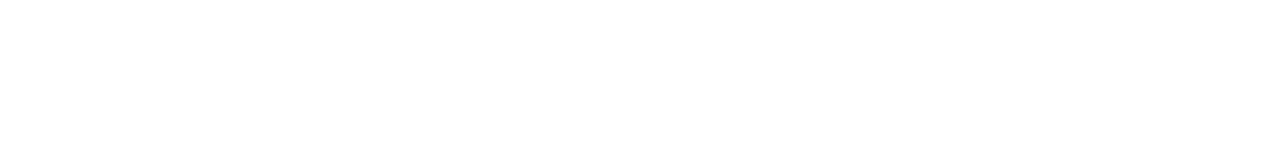
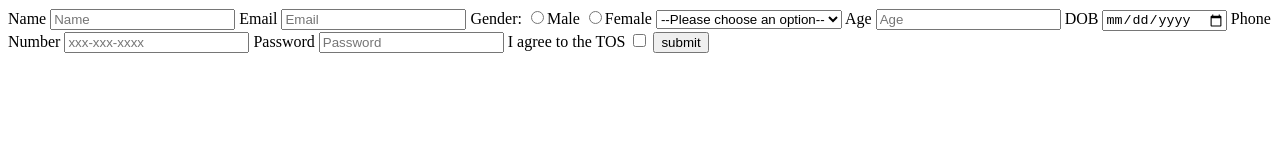
Before and after one commit to acciojob/signup-form-car-BurandeManisha2004, a website: page main.html in a window 1280 px wide. Drawn offline with Linux system fonts and the light colour scheme.

Commit message:
created a submission

```diff
--- a/main.html
+++ b/main.html
@@ -8,6 +8,36 @@
 
 <body>
 	<!-- the entire body must be written by student -->
+	<form action="" method="post">
+	<label for="name"> Name</label>
+	<input type="text" id="name" placeholder="Name" required>
+		<label for="email">Email</label>
+	<input type="text" id="email" placeholder="Email" required>
+		<label for="gender_m gender_f">Gender:</label>
+	<input type="radio" id="gender_m" name="gender" required>Male
+	<input type="radio" id="gender_f" name="gender" required>Female
+
+		<select id="cars" required>
+			<option>--Please choose an option--</option>
+			<option>Mercedes-Benz</option>
+			<option>BMW</option>
+			<option>Audi</option>
+			<option>Maruti Suzuki</option>
+		</select>
+		<label for="age">Age</label>
+		<input type="number" id="age" placeholder="Age" required>
+		<label for="dob">DOB</label>
+<input type="date" id="dob" required>
+		<label for="tel">Phone Number	</label>
+		<input type="tel" id="tel" placeholder="xxx-xxx-xxxx">
+
+		<label  for="password">Password</label>
+			<input type="password" id="password" placeholder="Password" required>
+		<label for="tos">I agree to the TOS </label>
+<input type="checkbox" id="tos" required>
+		<button type="submit" value="submit">submit
+
+
     <script type="text/javascript" src="./script.js">
 </script>
 
```
